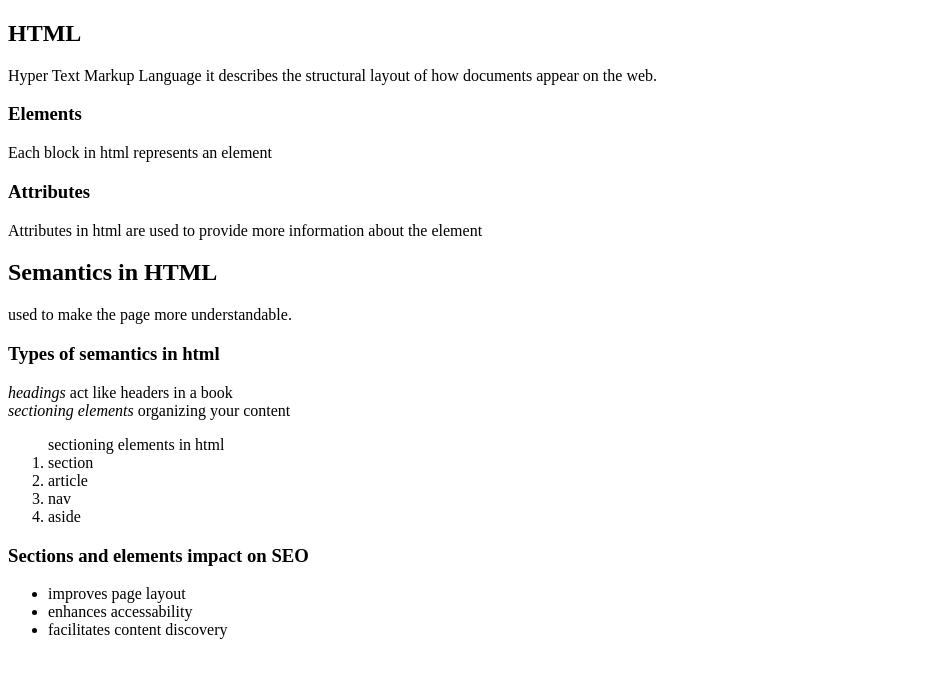
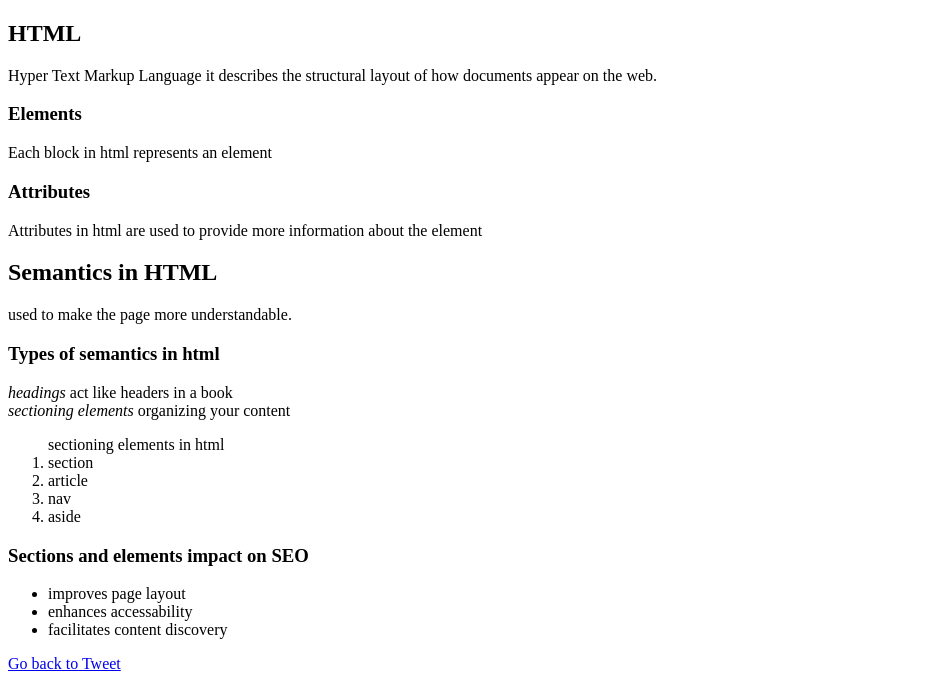
Before and after one commit to Evans-kar/My_First_Portfolio, a plain HTML site: page html_basic/index.html in a window 1280 px wide. Shown: the part 384-1073 px from the top of the page, without its empty margins (0-949 px from the left). Before the commit the page ends 1039 px from the top, so only its background shows below. Drawn offline with Linux system fonts and the light colour scheme.

Commit message:
linked tweet page on index.html

```diff
--- a/html_basic/index.html
+++ b/html_basic/index.html
@@ -38,5 +38,6 @@
         <li>facilitates content discovery</li>
     </ul>
 </p>
+ <p><a href="tweets.html">Go back to Tweet</a></p>
 </body>
 </html>
```
